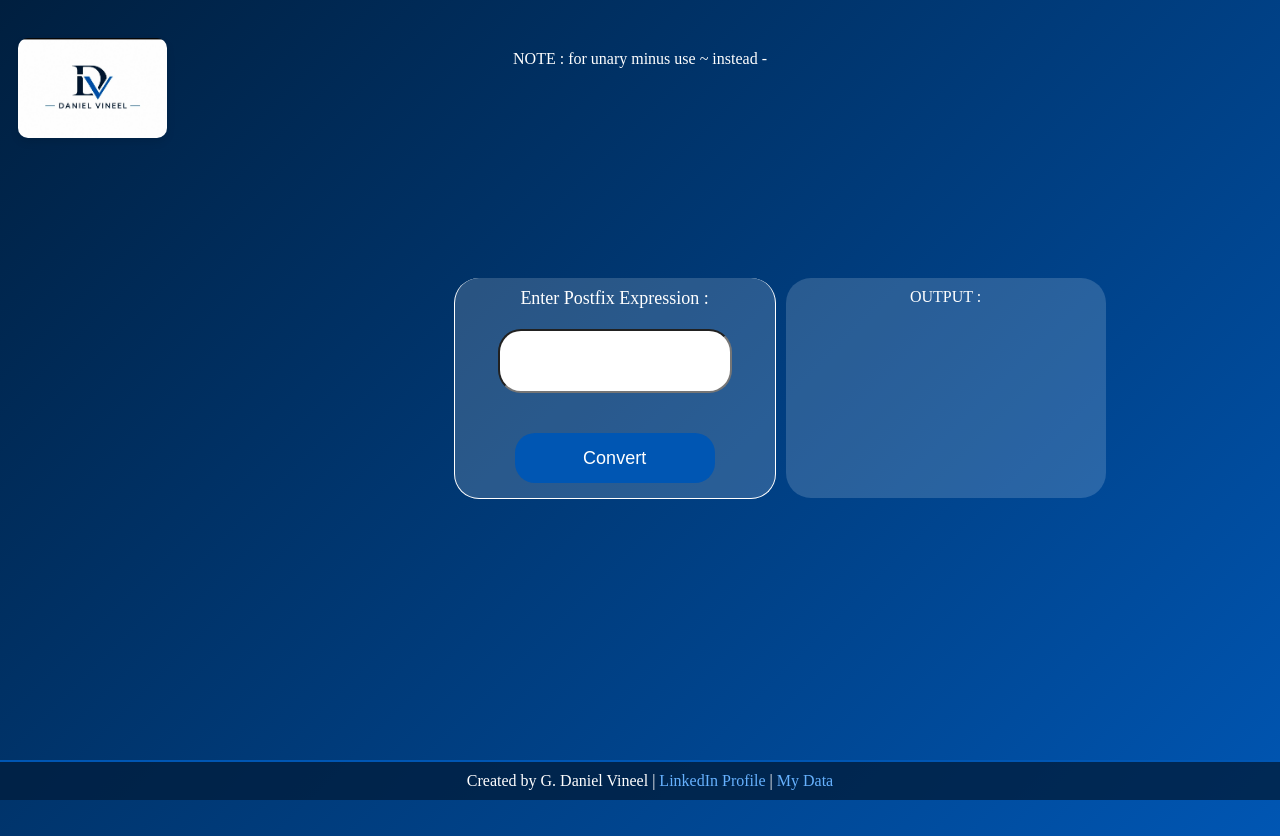
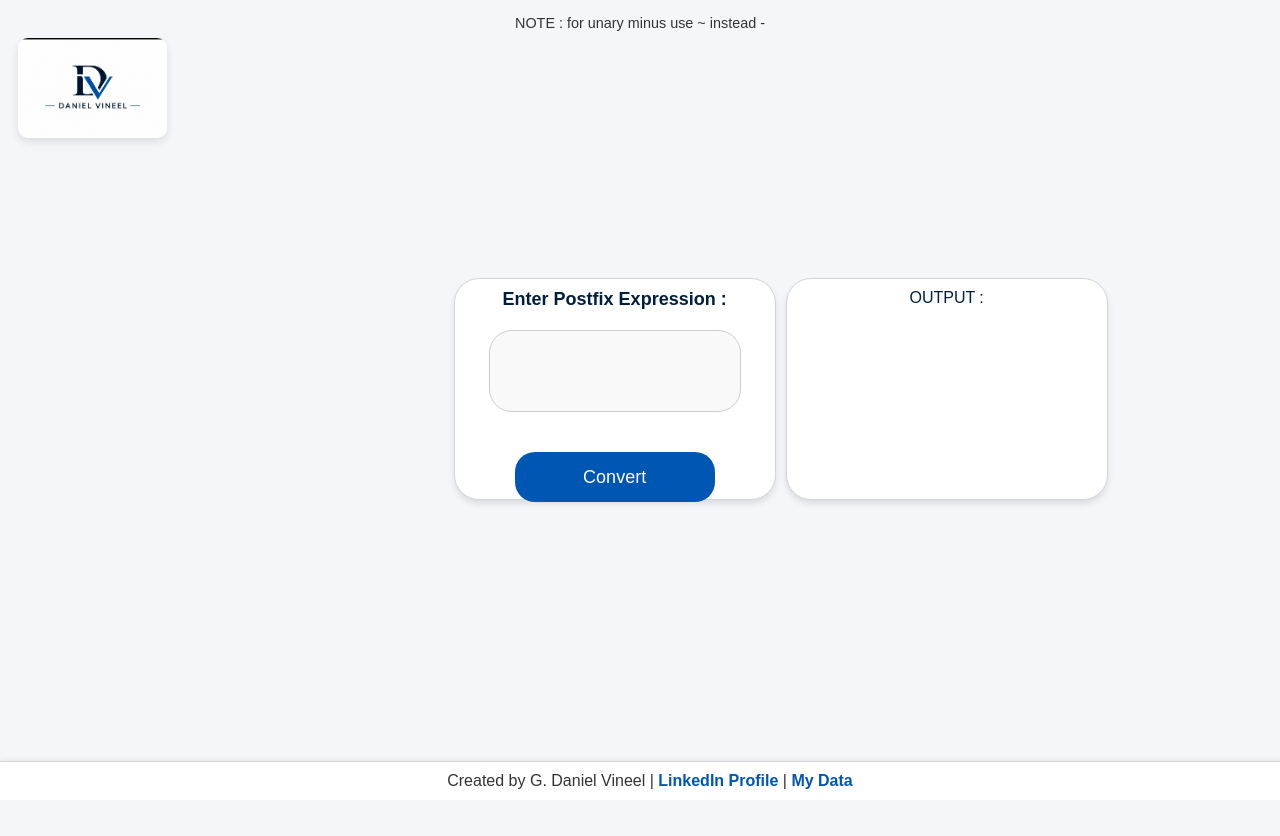
Before and after one commit to DanielVineel/Infix-Postfix-Expression-Conversions-Python, a Flask app: page /postfix-infix in a window 1280 px wide. Run offline with Flask 3, Linux system fonts and the light colour scheme.

Commit message:
Refactor UI to implement light theme across all pages
Co-authored-by: DanielVineel <116679085+DanielVineel@users.noreply.github.com>

```diff
--- a/static/css/infix-postfix.css
+++ b/static/css/infix-postfix.css
@@ -1,17 +1,13 @@
 /*created by G Daniel Vineel*/
 form{
-
-
     display: flex;
     flex-wrap: wrap;
-    border-bottom: 1px solid white;
-    border-left: 1px solid white;
-    border-right: 1px solid white;
-
+    border: 1px solid #d1d5db;
     justify-content: center;
     padding:10px;
     border-radius:  25px;
-    background-color: rgba(240, 248, 255, 0.17);
+    background-color: #ffffff;
+    box-shadow: 0 4px 6px rgba(0, 0, 0, 0.1);
 }
 form,#result{
     position: relative;
@@ -22,8 +18,9 @@ form,#result{
     width:300px;
     padding:10px;
     border-radius:  25px;
-    background-color: rgba(240, 248, 255, 0.17);
-
+    background-color: #ffffff;
+    border: 1px solid #d1d5db;
+    box-shadow: 0 4px 6px rgba(0, 0, 0, 0.1);
 }
 form *{
     margin:20px;
@@ -33,7 +30,10 @@ form *{
 #exp{
     border-radius: 23px;
     height: 60px;
-    padding: 0px;
+    padding: 10px;
+    border: 1px solid #ccc;
+    background-color: #f9f9f9;
+    color: #333;
 }
 #sub{
     width:200px;
@@ -44,6 +44,7 @@ form *{
     font-size: large;
     cursor: pointer;
     border: none;
+    transition: background-color 0.3s;
 }
 #sub:hover {
     background-color: #003d82;
@@ -52,8 +53,8 @@ form label{
     width: unset;
     height: unset;
     margin: unset;
-    /* color:black; */
-    font-weight: 500;
+    color: #001F3F;
+    font-weight: bold;
     font-size: large;
 }
 #result{
@@ -62,6 +63,7 @@ form label{
     scrollbar-width: none;
     overflow-x: hidden;
     text-align: center;
+    color: #001F3F;
 }
 #result *{
     scrollbar-width: none;
@@ -72,10 +74,12 @@ form label{
     width:98%;
     overflow-x: scroll;
     text-align: center;
-    color:rgb(221, 232, 10);
+    color:#0056b3;
+    background-color: #f0f8ff;
+    font-weight: bold;
     overflow-y: hidden;
     text-wrap: nowrap;
-    border:1px inset white;
+    border:1px solid #0056b3;
     padding:0.25%;
 }
 #outer-layer{
--- a/static/css/main.css
+++ b/static/css/main.css
@@ -1,30 +1,13 @@
 body{
-
     padding:0px;
     overflow: hidden;
-    color:white;
-    /* font-family: Verdana, Geneva, Tahoma,serif; */
+    color: #333333; /* Dark text for light theme */
+    font-family: 'Arial', Helvetica, sans-serif; /* Modern font */
+    background: #f4f6f9; /* Light grey background */
+}
 
-    /* font-family: Arial, Helvetica, sans-serif; */
-    /* font-family: 'Franklin Gothic Medium', 'Arial Narrow', Arial, sans-serif; */
-
-    font-family: 'Times New Roman', Times, serif;
-
-    /*Created by G Daniel Vineel
-
-
-
-     background-image: linear-gradient(40deg,blueviolet,red); */
-    /* background-image: linear-gradient(40deg,  #0000FF,#000000,#4B0082); */
-
-
-background: linear-gradient(135deg, #001F3F 0%, #0056b3 100%);
-}
 #outer-layer{
     padding:10px;
-
-    /* background-image: linear-gradient(40deg,blueviolet,red); */
     width: calc(100% - 10px);
     height: 100vh;
-
 }
--- a/templates/footer.html
+++ b/templates/footer.html
@@ -1,3 +1,3 @@
-<footer style="text-align: center; color: white; padding: 10px; position: fixed; bottom: 0; left: 0; width: 100%; background: rgba(0, 31, 63, 0.8); z-index: 100; border-top: 2px solid #0056b3;">
-    <p style="margin: 0;">Created by G. Daniel Vineel | <a href="https://www.linkedin.com/in/danielvineel" target="_blank" style="color: #66b2ff; text-decoration: none;">LinkedIn Profile</a> | <a href="{{ url_for('mydata') }}" style="color: #66b2ff; text-decoration: none;">My Data</a></p>
+<footer style="text-align: center; color: #333333; padding: 10px; position: fixed; bottom: 0; left: 0; width: 100%; background: #ffffff; z-index: 100; border-top: 1px solid #d1d5db; box-shadow: 0 -2px 4px rgba(0, 0, 0, 0.05);">
+    <p style="margin: 0;">Created by G. Daniel Vineel | <a href="https://www.linkedin.com/in/danielvineel" target="_blank" style="color: #0056b3; text-decoration: none; font-weight: bold;">LinkedIn Profile</a> | <a href="{{ url_for('mydata') }}" style="color: #0056b3; text-decoration: none; font-weight: bold;">My Data</a></p>
 </footer>
--- a/templates/postfix-infix.html
+++ b/templates/postfix-infix.html
@@ -34,7 +34,7 @@
 
     </div>
     <!-- created by G Daniel Vineel -->
-<div style="text-align: center;color:white;position: absolute;top: 50px;left:0px;width:100%;">NOTE : for unary minus use ~ instead - </div>
+<div style="text-align: center;color:#333333;position: absolute;top: 15px;left:0px;width:100%;font-size: 0.9em;">NOTE : for unary minus use ~ instead - </div>
     {% include 'footer.html' %}
 </body>
 
```
Also changed, not shown: static/css/homepage.css (+19 -24 lines), templates/mydata.html (+10 -4 lines).
